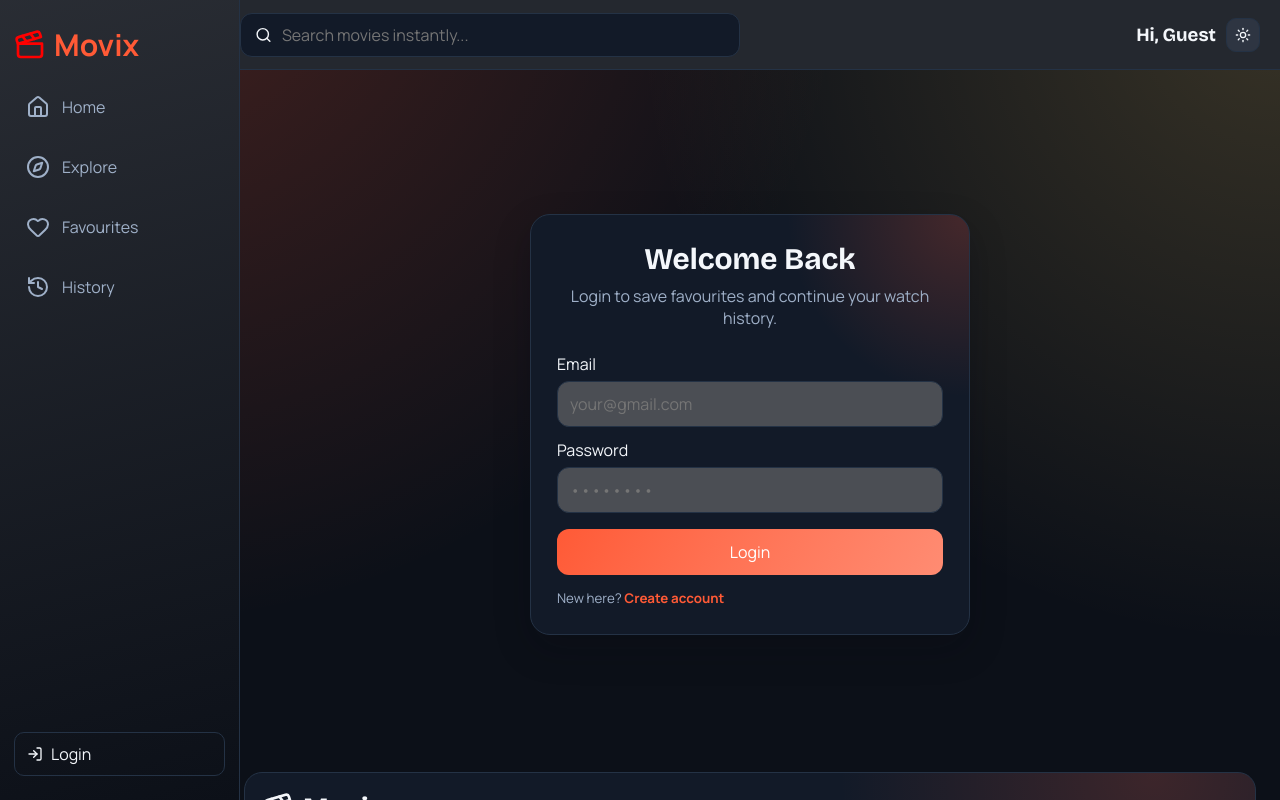
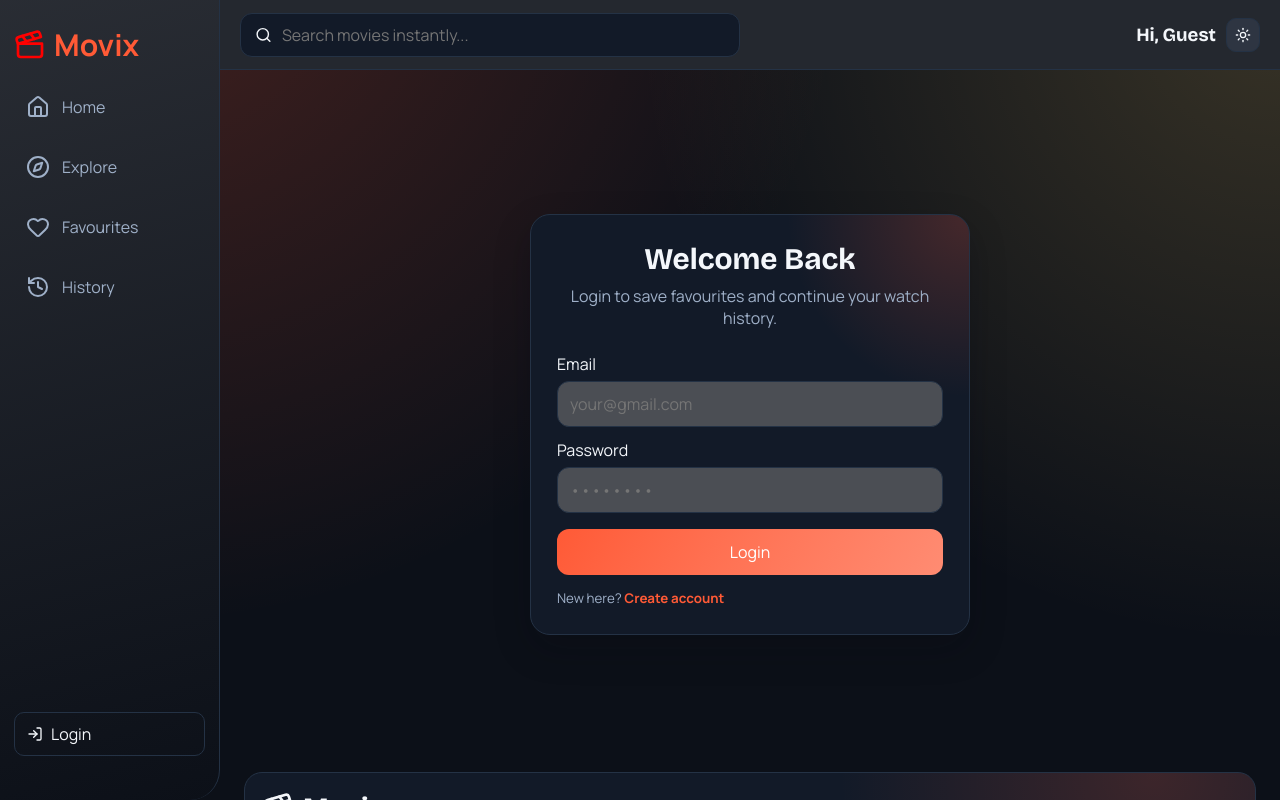
Before and after one commit to AlokKumarYadav2410/movix, a React (Vite) app in the folder frontend/: page /login in a window 1280 px wide. Shown: the top 800 px of the page. Built offline with nearby package versions, Linux system fonts and the light colour scheme.

Commit message:
feat: update Navbar and Sidebar styles for improved layout and user experience

```diff
--- a/frontend/src/shared/components/Navbar/Navbar.jsx
+++ b/frontend/src/shared/components/Navbar/Navbar.jsx
@@ -39,6 +39,8 @@ const Navbar = ({ onOpenMenu }) => {
       </div>
 
       <div className={styles.actions}>
+        <h3>Hi, {user ? user.name : "Guest"}</h3>
+        <ThemeToggle />
         <button
           type="button"
           className={styles.menuBtn}
@@ -47,11 +49,7 @@ const Navbar = ({ onOpenMenu }) => {
         >
           <Menu size={18} />
         </button>
-        <h3>Hi, {user ? user.name : "Guest"}</h3>
-        <ThemeToggle />
-
       </div>
-
     </motion.div>
   )
 }
--- a/frontend/src/shared/components/Navbar/Navbar.module.scss
+++ b/frontend/src/shared/components/Navbar/Navbar.module.scss
@@ -6,7 +6,7 @@
   display: flex;
   justify-content: space-between;
   align-items: center;
-
+  gap: 10px;
   border-bottom: 1px solid var(--border);
   background: color-mix(in srgb, var(--bg) 90%, #ffffff 10%);
   position: sticky;
--- a/frontend/src/shared/components/Sidebar/Sidebar.module.scss
+++ b/frontend/src/shared/components/Sidebar/Sidebar.module.scss
@@ -3,12 +3,12 @@
   top: 0;
   left: 0;
 
-  width: 240px;
+  width: 220px;
   height: 100vh;
 
   background: linear-gradient(165deg, color-mix(in srgb, var(--bg) 88%, #ffffff 12%), var(--bg));
   border-right: 1px solid var(--border);
-
+  border-bottom-right-radius: 30px;
   padding: 24px 14px;
 
   display: flex;
@@ -64,9 +64,11 @@
   transition: 0.2s;
 }
 
-.link:hover {
+.link:hover,
+.actionBtn:hover {
   background: color-mix(in srgb, var(--accent) 14%, transparent);
   color: var(--text);
+  transform: translateY(-4px);
 }
 
 .active {
@@ -77,6 +79,7 @@
 .authActions {
   display: grid;
   gap: 10px;
+  margin-bottom: 20px;
 }
 
 .userName {
@@ -95,6 +98,7 @@
   display: inline-flex;
   align-items: center;
   gap: 8px;
+  transition: 0.2s;
   cursor: pointer;
 }
 
--- a/frontend/src/shared/ui/SkeletonLoader.module.scss
+++ b/frontend/src/shared/ui/SkeletonLoader.module.scss
@@ -6,12 +6,10 @@
 
 .card {
   border-radius: 16px;
-  background: linear-gradient(
-    110deg,
-    color-mix(in srgb, var(--card) 92%, #292828) 8%,
-    color-mix(in srgb, var(--card) 75%, #292828) 25%,
-    color-mix(in srgb, var(--card) 92%, #292828) 8%
-  );
+  background: linear-gradient(110deg,
+      color-mix(in srgb, var(--card) 92%, #525050) 8%,
+      color-mix(in srgb, var(--card) 75%, #525050) 25%,
+      color-mix(in srgb, var(--card) 92%, #525050) 8%);
   background-size: 200% 100%;
   animation: pulse 1.2s linear infinite;
 }
```
